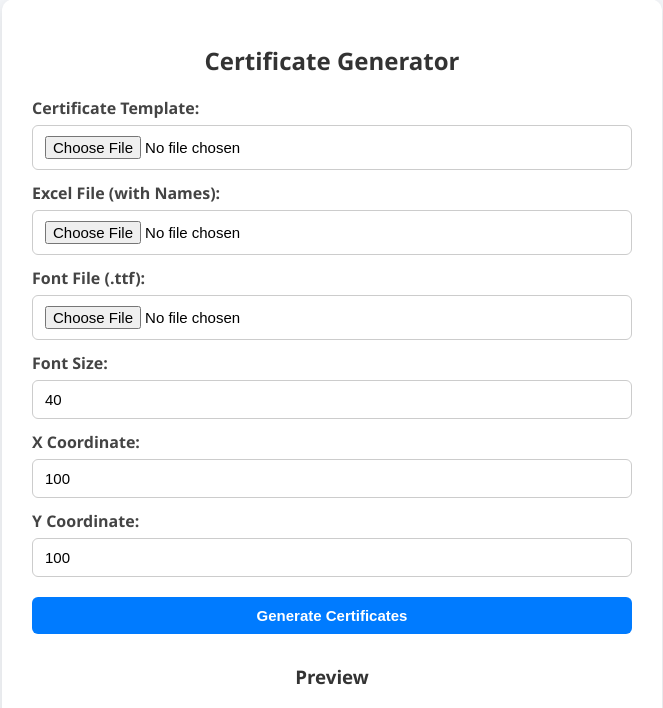
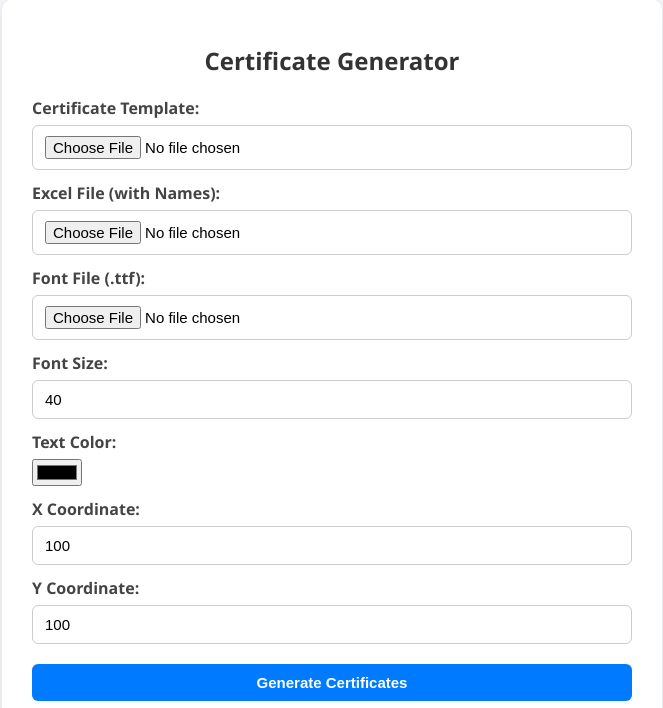
Before and after one commit to Se3do/Certificate-Generator, a Flask app: page / in a window 1280 px wide. Shown: the part 21-729 px from the top of the page, without its empty margins (308-971 px from the left). Run offline with Flask 3, Linux system fonts and the light colour scheme.

Commit message:
Add Color Selection

```diff
--- a/Templates/index.html
+++ b/Templates/index.html
@@ -4,7 +4,6 @@
     <meta charset="UTF-8">
     <title>Certificate Generator</title>
     <link rel="stylesheet" href="{{ url_for('static', filename='style.css') }}">
-
 </head>
 <body>
     <div class="container">
@@ -22,6 +21,9 @@
 
             <label>Font Size:</label>
             <input type="number" name="font_size" id="fontSize" value="40" min="10" max="200" required>
+
+            <label>Text Color:</label>
+            <input type="color" name="font_color" id="fontColor" value="#000000">
 
             <label>X Coordinate:</label>
             <input type="number" id="coordX" min="0" value="100">
@@ -42,6 +44,7 @@
     let coords = {};
     let fontSizeInput = document.getElementById('fontSize');
     let fontFileInput = document.getElementById('fontFile');
+    let fontColorInput = document.getElementById('fontColor');
     let coordXInput = document.getElementById('coordX');
     let coordYInput = document.getElementById('coordY');
     let coordsInput = document.getElementById('coordsInput');
@@ -68,6 +71,7 @@
     coordXInput.addEventListener("input", drawPreview);
     coordYInput.addEventListener("input", drawPreview);
     fontFileInput.addEventListener("change", drawPreview);
+    fontColorInput.addEventListener("input", drawPreview);
 
     async function drawPreview() {
         if (!certImg.src) return;
@@ -92,7 +96,7 @@
             ctx.font = `${fontSizeInput.value || 40}px Arial`;
         }
 
-        ctx.fillStyle = "black";
+        ctx.fillStyle = fontColorInput.value;  // <--- use chosen color
         ctx.textAlign = "center";   // center horizontally
         ctx.textBaseline = "middle"; // center vertically
         ctx.fillText("Sample Name", x, y);
--- a/app.py
+++ b/app.py
@@ -17,7 +17,9 @@ def generate():
 
     font_file = request.files['font']
     font_size = int(request.form.get("font_size", 40))
+    font_color = request.form.get("font_color", "#000000")  # default black
 
+    # Load font
     font_bytes = io.BytesIO(font_file.read())
     font = ImageFont.truetype(font_bytes, font_size)
 
@@ -30,21 +32,27 @@ def generate():
             text = str(row["Name"])
             x, y = coords["name"]
 
+            # Measure text size for centering
             bbox = draw.textbbox((0, 0), text, font=font)
             text_width = bbox[2] - bbox[0]
             text_height = bbox[3] - bbox[1]
-
             pos = (x - text_width // 2, y - text_height // 2)
 
-            draw.text(pos, text, font=font, fill="black")
+            # Draw text with chosen color
+            draw.text(pos, text, font=font, fill=font_color)
 
+            # Save into zip
             out = io.BytesIO()
             img.save(out, format="PNG")
             zf.writestr(f"{row['Name']}.png", out.getvalue())
 
     zip_buffer.seek(0)
-    return send_file(zip_buffer, mimetype="application/zip",
-                     as_attachment=True, download_name="certificates.zip")
+    return send_file(
+        zip_buffer,
+        mimetype="application/zip",
+        as_attachment=True,
+        download_name="certificates.zip"
+    )
 
 if __name__ == "__main__":
     app.run(debug=True)
```
